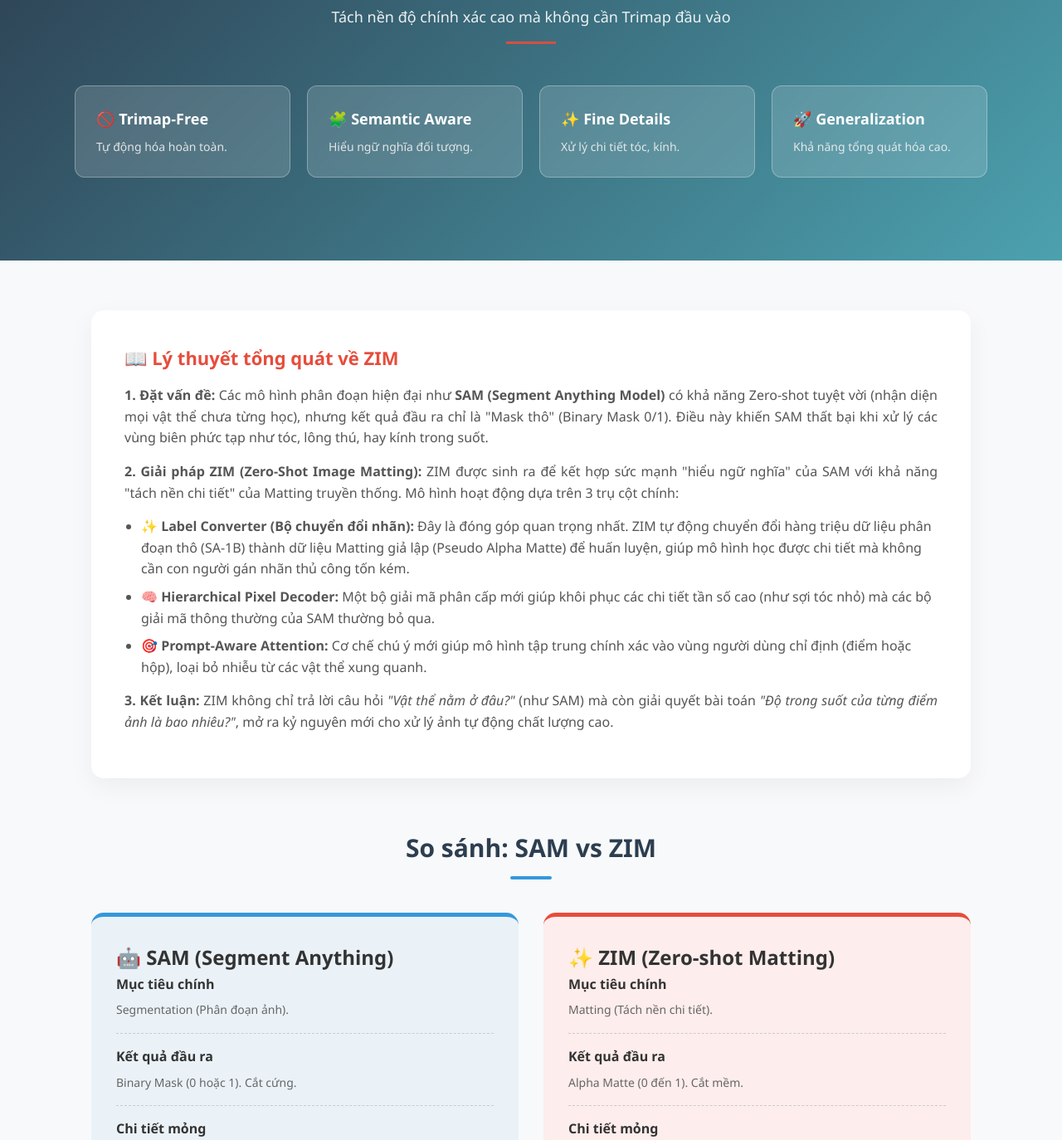
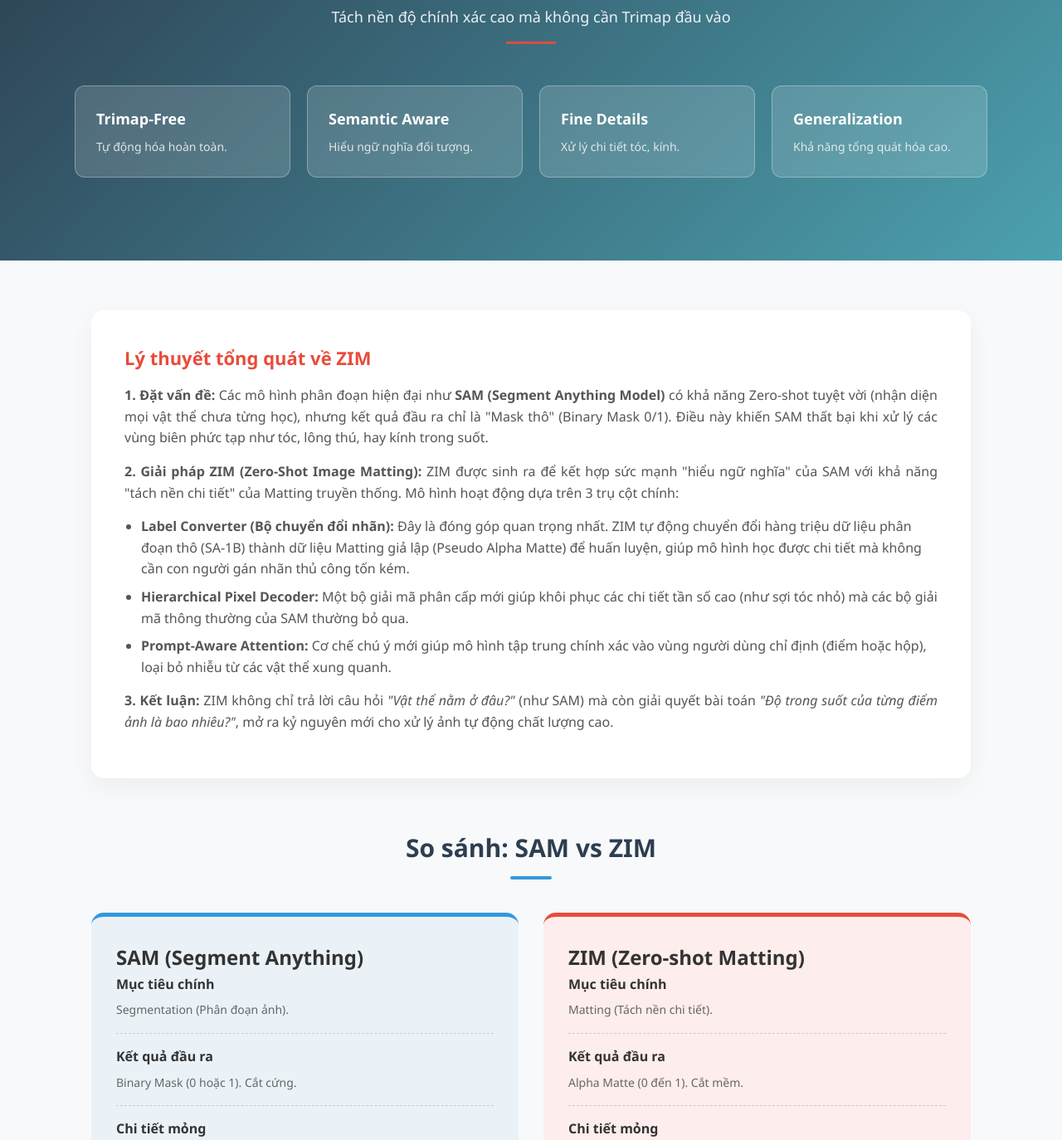
Before and after one commit to QDwn/bigdataweb, a plain HTML site: page index.html in a window 1280 px wide. Shown: the part 220-1594 px from the top of the page at 83% size. Drawn offline with Linux system fonts and the light colour scheme.

Commit message:
Update 2

```diff
--- a/index.html
+++ b/index.html
@@ -119,17 +119,17 @@
         <h1 class="hero-title">ZIM: Zero-Shot Image Matting for Anything</h1>
         <div class="hero-subtitle">Tách nền độ chính xác cao mà không cần Trimap đầu vào</div>
         <div class="cards-container">
-            <div class="glass-card"><h3>🚫 Trimap-Free</h3><p>Tự động hóa hoàn toàn.</p></div>
-            <div class="glass-card"><h3>🧩 Semantic Aware</h3><p>Hiểu ngữ nghĩa đối tượng.</p></div>
-            <div class="glass-card"><h3>✨ Fine Details</h3><p>Xử lý chi tiết tóc, kính.</p></div>
-            <div class="glass-card"><h3>🚀 Generalization</h3><p>Khả năng tổng quát hóa cao.</p></div>
+            <div class="glass-card"><h3>Trimap-Free</h3><p>Tự động hóa hoàn toàn.</p></div>
+            <div class="glass-card"><h3>Semantic Aware</h3><p>Hiểu ngữ nghĩa đối tượng.</p></div>
+            <div class="glass-card"><h3>Fine Details</h3><p>Xử lý chi tiết tóc, kính.</p></div>
+            <div class="glass-card"><h3>Generalization</h3><p>Khả năng tổng quát hóa cao.</p></div>
         </div>
     </div>
 
     <div class="content-section">
 
         <div id="gioithieu" class="theory-box">
-            <h3>📖 Lý thuyết tổng quát về ZIM</h3>
+            <h3>Lý thuyết tổng quát về ZIM</h3>
 
             <p>
                 <b>1. Đặt vấn đề:</b> Các mô hình phân đoạn hiện đại như <b>SAM (Segment Anything Model)</b> có khả năng Zero-shot tuyệt vời (nhận diện mọi vật thể chưa từng học), nhưng kết quả đầu ra chỉ là "Mask thô" (Binary Mask 0/1). Điều này khiến SAM thất bại khi xử lý các vùng biên phức tạp như tóc, lông thú, hay kính trong suốt.
@@ -141,13 +141,13 @@
 
             <ul style="margin-left: 20px; margin-bottom: 15px; color: #555;">
                 <li style="margin-bottom: 8px;">
-                    <b>✨ Label Converter (Bộ chuyển đổi nhãn):</b> Đây là đóng góp quan trọng nhất. ZIM tự động chuyển đổi hàng triệu dữ liệu phân đoạn thô (SA-1B) thành dữ liệu Matting giả lập (Pseudo Alpha Matte) để huấn luyện, giúp mô hình học được chi tiết mà không cần con người gán nhãn thủ công tốn kém.
+                    <b>Label Converter (Bộ chuyển đổi nhãn):</b> Đây là đóng góp quan trọng nhất. ZIM tự động chuyển đổi hàng triệu dữ liệu phân đoạn thô (SA-1B) thành dữ liệu Matting giả lập (Pseudo Alpha Matte) để huấn luyện, giúp mô hình học được chi tiết mà không cần con người gán nhãn thủ công tốn kém.
                 </li>
                 <li style="margin-bottom: 8px;">
-                    <b>🧠 Hierarchical Pixel Decoder:</b> Một bộ giải mã phân cấp mới giúp khôi phục các chi tiết tần số cao (như sợi tóc nhỏ) mà các bộ giải mã thông thường của SAM thường bỏ qua.
+                    <b>Hierarchical Pixel Decoder:</b> Một bộ giải mã phân cấp mới giúp khôi phục các chi tiết tần số cao (như sợi tóc nhỏ) mà các bộ giải mã thông thường của SAM thường bỏ qua.
                 </li>
                 <li>
-                    <b>🎯 Prompt-Aware Attention:</b> Cơ chế chú ý mới giúp mô hình tập trung chính xác vào vùng người dùng chỉ định (điểm hoặc hộp), loại bỏ nhiễu từ các vật thể xung quanh.
+                    <b>Prompt-Aware Attention:</b> Cơ chế chú ý mới giúp mô hình tập trung chính xác vào vùng người dùng chỉ định (điểm hoặc hộp), loại bỏ nhiễu từ các vật thể xung quanh.
                 </li>
             </ul>
 
@@ -160,14 +160,14 @@
             <h2 class="section-header">So sánh: SAM vs ZIM</h2>
             <div class="comparison-container" style="margin-bottom: 80px;">
                 <div class="compare-col col-sam">
-                    <h2>🤖 SAM (Segment Anything)</h2>
+                    <h2>SAM (Segment Anything)</h2>
                     <div class="feature-item"><span class="feature-title">Mục tiêu chính</span><span class="feature-desc">Segmentation (Phân đoạn ảnh).</span></div>
                     <div class="feature-item"><span class="feature-title">Kết quả đầu ra</span><span class="feature-desc">Binary Mask (0 hoặc 1). Cắt cứng.</span></div>
                     <div class="feature-item"><span class="feature-title">Chi tiết mỏng</span><span class="feature-desc">Kém. Không thể hiện được tóc, kính.</span></div>
                 </div>
 
                 <div class="compare-col col-zim">
-                    <h2>✨ ZIM (Zero-shot Matting)</h2>
+                    <h2>ZIM (Zero-shot Matting)</h2>
                     <div class="feature-item"><span class="feature-title">Mục tiêu chính</span><span class="feature-desc">Matting (Tách nền chi tiết).</span></div>
                     <div class="feature-item"><span class="feature-title">Kết quả đầu ra</span><span class="feature-desc">Alpha Matte (0 đến 1). Cắt mềm.</span></div>
                     <div class="feature-item"><span class="feature-title">Chi tiết mỏng</span><span class="feature-desc">Rất tốt. Giữ được sợi tóc, bóng mờ.</span></div>
```
